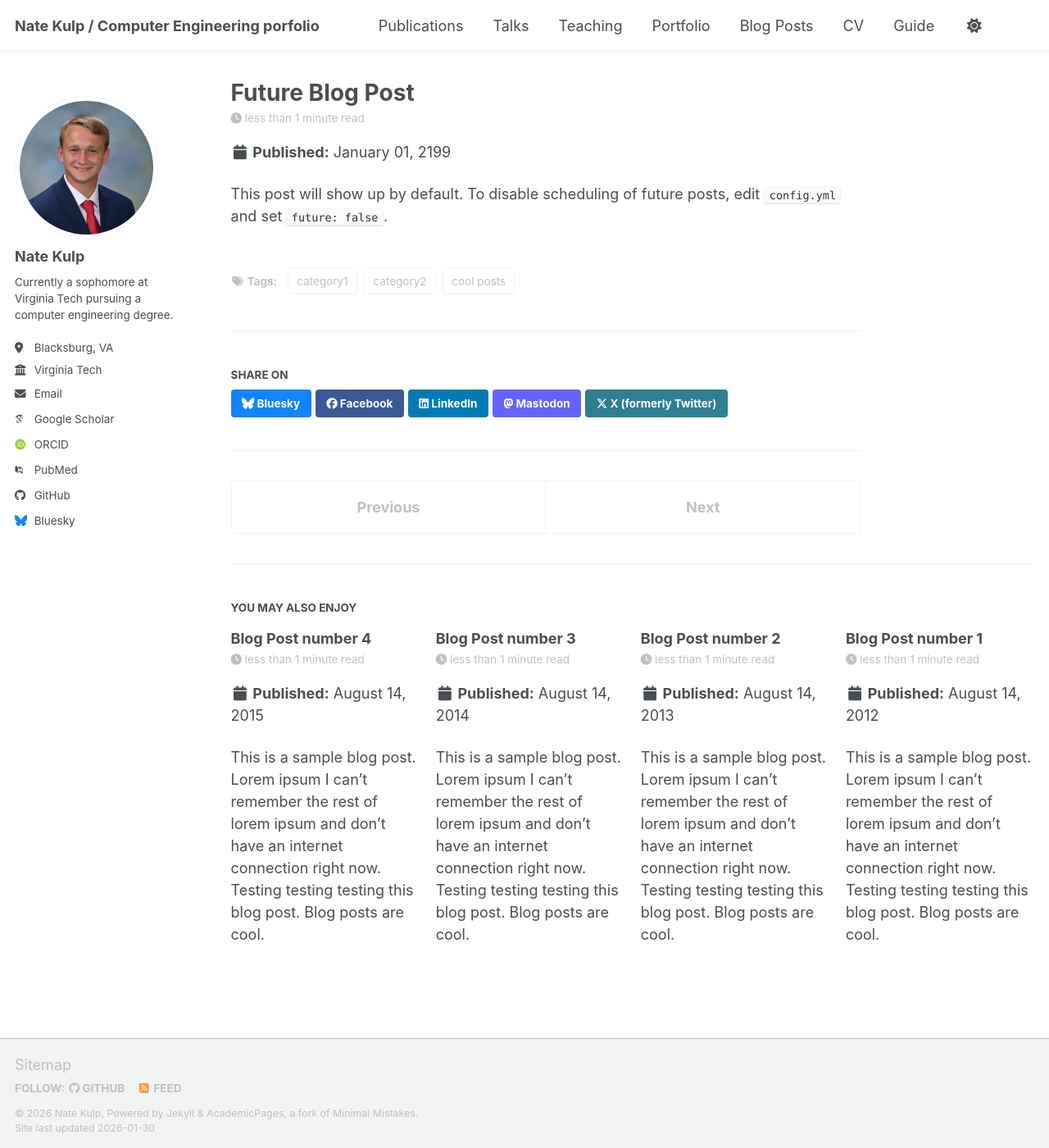
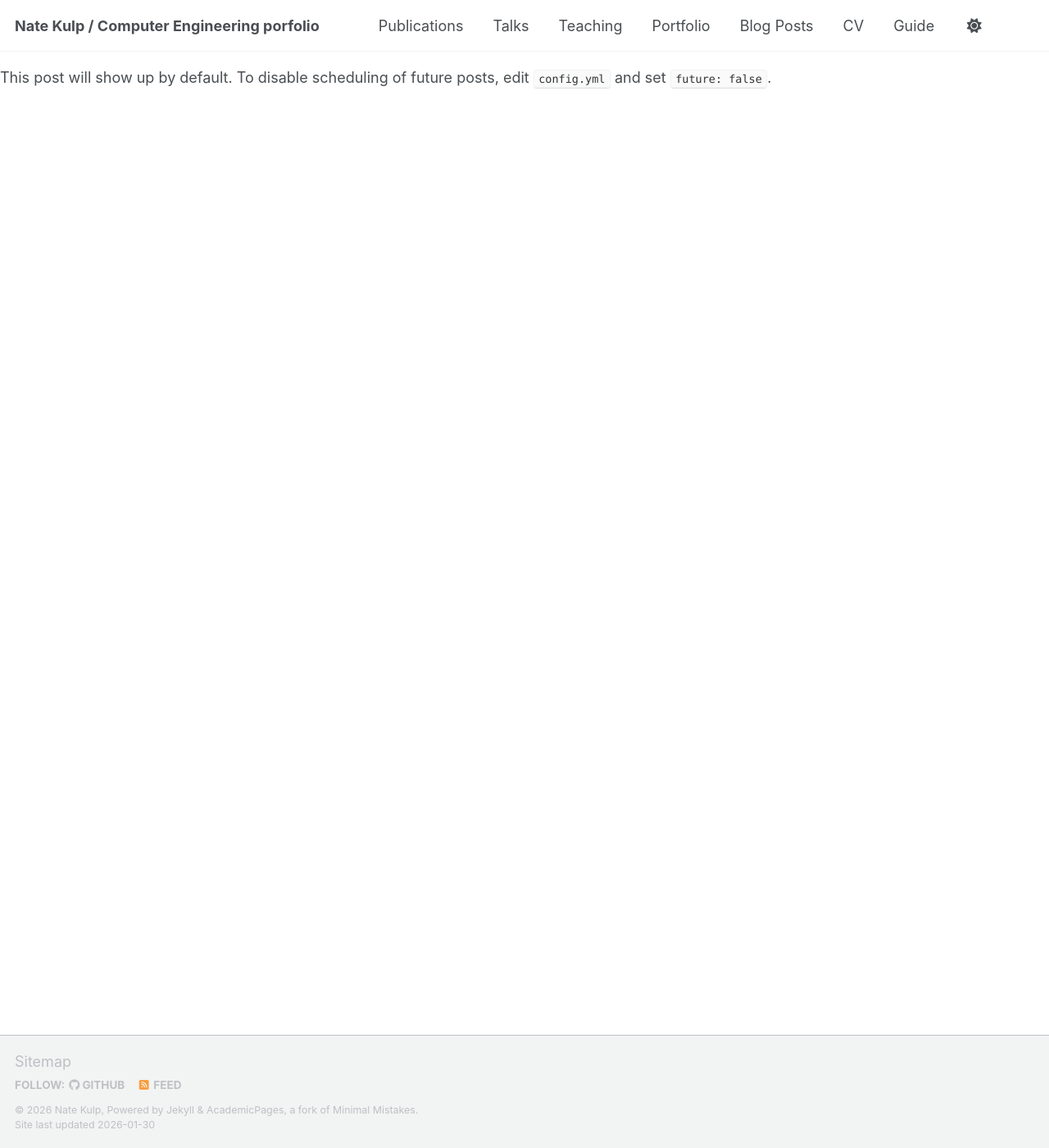
Before and after one commit to natekulp28/natekulp28.github.io, a Jekyll site: the page built from _posts/2199-01-01-future-post.md, in a window 1280 px wide and 1400 px high. Shown: the whole window at 82% size. Built offline with Jekyll 4.4.1, drawn with Linux system fonts in a browser that asks for light colours; some web fonts are replaced; a script bundle is joined from its source files by our own code; library files that are not in the unit come from our copies.

Commit message:
changed the layout

```diff
--- a/_config.yml
+++ b/_config.yml
@@ -242,7 +242,7 @@ defaults:
       path: ""
       type: posts
     values:
-      layout: single
+      layout: default
       author_profile: true
       read_time: true
       comments: true
```
